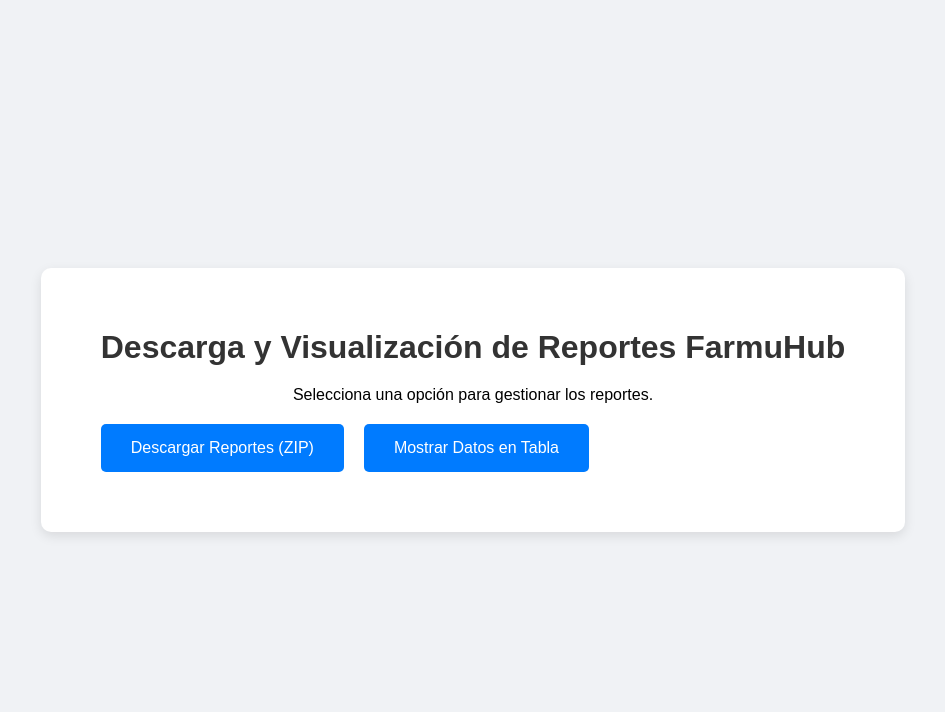
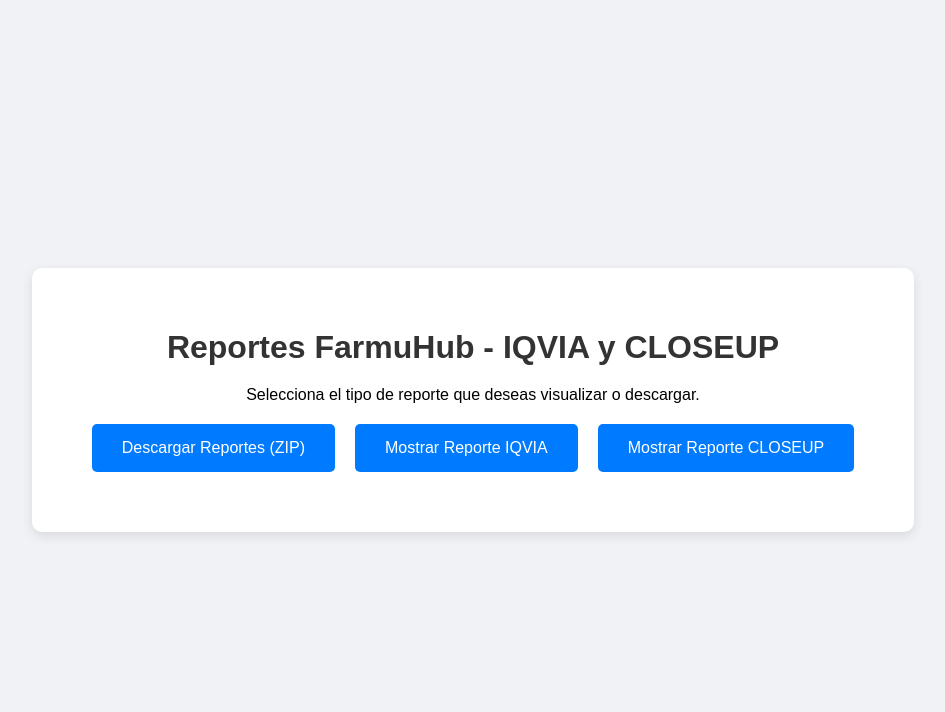
Before and after one commit to AlanStefanov/ms-data-reports, a Flask app: page / in a window 1280 px wide. Shown: the top 712 px of the page, without its empty margins (167-1112 px from the left). Run offline with Flask 3, Linux system fonts and the light colour scheme.

Commit message:
Add distinct reports for IQVIA and CLOSEUP data formats
Introduce new API endpoints and data formatting functions for IQVIA and CLOSEUP reports, alongside frontend updates to display these distinct report options.

Replit-Commit-Author: Agent
Replit-Commit-Session-Id: 15d73851-4841-4b98-bfc2-8819266eda9d
Replit-Commit-Checkpoint-Type: full_checkpoint
Replit-Commit-Screenshot-Url: https://storage.googleapis.com/screenshot-production-us-central1/1d9dbb27-3291-40f0-96c7-0e97dc453740/15d73851-4841-4b98-bfc2-8819266eda9d/i4lQCDK

```diff
--- a/app.py
+++ b/app.py
@@ -3,7 +3,7 @@ import io
 import shutil
 import tempfile
 from flask import Flask, send_file, jsonify, render_template
-from main import generate_reports, get_reports_data
+from main import generate_reports, get_reports_data, get_iqvia_format_data, get_closeup_format_data
 import zipfile
 
 app = Flask(__name__)
@@ -57,5 +57,29 @@ def get_reports_json():
         print(f"Error al obtener los datos para el JSON: {e}")
         return jsonify({"error": "Error interno del servidor"}), 500
 
+@app.route('/reports-iqvia', methods=['GET'])
+def get_iqvia_reports():
+    """Endpoint para obtener los datos del reporte IQVIA."""
+    try:
+        iqvia_data = get_iqvia_format_data()
+        if not iqvia_data:
+            return jsonify({"error": "No hay datos para generar el reporte IQVIA."}), 404
+        return jsonify(iqvia_data)
+    except Exception as e:
+        print(f"Error al obtener los datos IQVIA: {e}")
+        return jsonify({"error": "Error interno del servidor"}), 500
+
+@app.route('/reports-closeup', methods=['GET'])
+def get_closeup_reports():
+    """Endpoint para obtener los datos del reporte CLOSEUP."""
+    try:
+        closeup_data = get_closeup_format_data()
+        if not closeup_data:
+            return jsonify({"error": "No hay datos para generar el reporte CLOSEUP."}), 404
+        return jsonify(closeup_data)
+    except Exception as e:
+        print(f"Error al obtener los datos CLOSEUP: {e}")
+        return jsonify({"error": "Error interno del servidor"}), 500
+
 if __name__ == '__main__':
     app.run(host='0.0.0.0', port=5000, debug=True)
--- a/templates/index.html
+++ b/templates/index.html
@@ -86,11 +86,12 @@
 </head>
 <body>
     <div class="container">
-        <h1>Descarga y Visualización de Reportes FarmuHub</h1>
-        <p>Selecciona una opción para gestionar los reportes.</p>
+        <h1>Reportes FarmuHub - IQVIA y CLOSEUP</h1>
+        <p>Selecciona el tipo de reporte que deseas visualizar o descargar.</p>
         <div class="button-container">
             <button id="downloadButton">Descargar Reportes (ZIP)</button>
-            <button id="showDataButton">Mostrar Datos en Tabla</button>
+            <button id="showIqviaButton">Mostrar Reporte IQVIA</button>
+            <button id="showCloseupButton">Mostrar Reporte CLOSEUP</button>
         </div>
         <div id="loadingIndicator" class="loader"></div>
         <p id="statusMessage"></p>
@@ -100,7 +101,8 @@
 
     <script>
         const downloadButton = document.getElementById('downloadButton');
-        const showDataButton = document.getElementById('showDataButton');
+        const showIqviaButton = document.getElementById('showIqviaButton');
+        const showCloseupButton = document.getElementById('showCloseupButton');
         const loadingIndicator = document.getElementById('loadingIndicator');
         const statusMessage = document.getElementById('statusMessage');
         const reportDataContainer = document.getElementById('reportDataContainer');
@@ -110,11 +112,13 @@
             if (isLoading) {
                 loadingIndicator.style.display = 'block';
                 downloadButton.disabled = true;
-                showDataButton.disabled = true;
+                showIqviaButton.disabled = true;
+                showCloseupButton.disabled = true;
             } else {
                 loadingIndicator.style.display = 'none';
                 downloadButton.disabled = false;
-                showDataButton.disabled = false;
+                showIqviaButton.disabled = false;
+                showCloseupButton.disabled = false;
             }
         }
 
@@ -143,29 +147,51 @@
             }
         });
 
-        showDataButton.addEventListener('click', async () => {
-            setStatus('Obteniendo datos...', true);
-            reportDataContainer.innerHTML = ''; // Limpia el contenedor anterior
+        showIqviaButton.addEventListener('click', async () => {
+            setStatus('Obteniendo datos IQVIA...', true);
+            reportDataContainer.innerHTML = '';
             try {
-                const response = await fetch('/reports-json');
+                const response = await fetch('/reports-iqvia');
                 if (response.ok) {
                     const data = await response.json();
-                    if (data.length > 0) {
-                        renderTable(data);
-                        setStatus('Datos cargados exitosamente.');
+                    if (data && Object.keys(data).length > 0) {
+                        renderIqviaReport(data);
+                        setStatus('Reporte IQVIA cargado exitosamente.');
                     } else {
-                        setStatus('No se encontraron datos para mostrar.');
+                        setStatus('No se encontraron datos IQVIA para mostrar.');
                     }
                 } else {
-                    setStatus(`Error: No se pudieron obtener los datos. Código de estado: ${response.status}`);
+                    setStatus(`Error: No se pudieron obtener los datos IQVIA. Código de estado: ${response.status}`);
                 }
             } catch (error) {
-                console.error('Error al obtener los datos:', error);
+                console.error('Error al obtener los datos IQVIA:', error);
                 setStatus('Ocurrió un error inesperado. Intenta de nuevo más tarde.');
             }
         });
 
-        function renderTable(data) {
+        showCloseupButton.addEventListener('click', async () => {
+            setStatus('Obteniendo datos CLOSEUP...', true);
+            reportDataContainer.innerHTML = '';
+            try {
+                const response = await fetch('/reports-closeup');
+                if (response.ok) {
+                    const data = await response.json();
+                    if (data && Object.keys(data).length > 0) {
+                        renderCloseupReport(data);
+                        setStatus('Reporte CLOSEUP cargado exitosamente.');
+                    } else {
+                        setStatus('No se encontraron datos CLOSEUP para mostrar.');
+                    }
+                } else {
+                    setStatus(`Error: No se pudieron obtener los datos CLOSEUP. Código de estado: ${response.status}`);
+                }
+            } catch (error) {
+                console.error('Error al obtener los datos CLOSEUP:', error);
+                setStatus('Ocurrió un error inesperado. Intenta de nuevo más tarde.');
+            }
+        });
+
+        function renderTable(data, title) {
             const table = document.createElement('table');
             const headerRow = table.insertRow();
 
@@ -186,7 +212,59 @@
                 });
             });
 
+            // Agregar título si se proporciona
+            if (title) {
+                const titleElement = document.createElement('h3');
+                titleElement.textContent = title;
+                titleElement.style.marginTop = '20px';
+                titleElement.style.marginBottom = '10px';
+                titleElement.style.color = '#333';
+                reportDataContainer.appendChild(titleElement);
+            }
+
             reportDataContainer.appendChild(table);
+        }
+
+        function renderIqviaReport(data) {
+            // Crear título principal
+            const mainTitle = document.createElement('h2');
+            mainTitle.textContent = 'Reporte IQVIA';
+            mainTitle.style.color = '#007BFF';
+            mainTitle.style.textAlign = 'center';
+            mainTitle.style.marginBottom = '20px';
+            reportDataContainer.appendChild(mainTitle);
+
+            // Renderizar cada sección
+            if (data.CLIENTES && data.CLIENTES.length > 0) {
+                renderTable(data.CLIENTES, 'CLIENTES');
+            }
+            if (data.PRODUCTOS && data.PRODUCTOS.length > 0) {
+                renderTable(data.PRODUCTOS, 'PRODUCTOS');
+            }
+            if (data.FACMES && data.FACMES.length > 0) {
+                renderTable(data.FACMES, 'FACMES');
+            }
+        }
+
+        function renderCloseupReport(data) {
+            // Crear título principal
+            const mainTitle = document.createElement('h2');
+            mainTitle.textContent = 'Reporte CLOSEUP';
+            mainTitle.style.color = '#28a745';
+            mainTitle.style.textAlign = 'center';
+            mainTitle.style.marginBottom = '20px';
+            reportDataContainer.appendChild(mainTitle);
+
+            // Renderizar cada sección
+            if (data.CLIENTES && data.CLIENTES.length > 0) {
+                renderTable(data.CLIENTES, 'CLIENTES');
+            }
+            if (data.PRODUCTOS && data.PRODUCTOS.length > 0) {
+                renderTable(data.PRODUCTOS, 'PRODUCTOS');
+            }
+            if (data.FACMES && data.FACMES.length > 0) {
+                renderTable(data.FACMES, 'FACMES');
+            }
         }
     </script>
 </body>
```
Also changed, not shown: main.py (+51 -0 lines), 1 other file.
